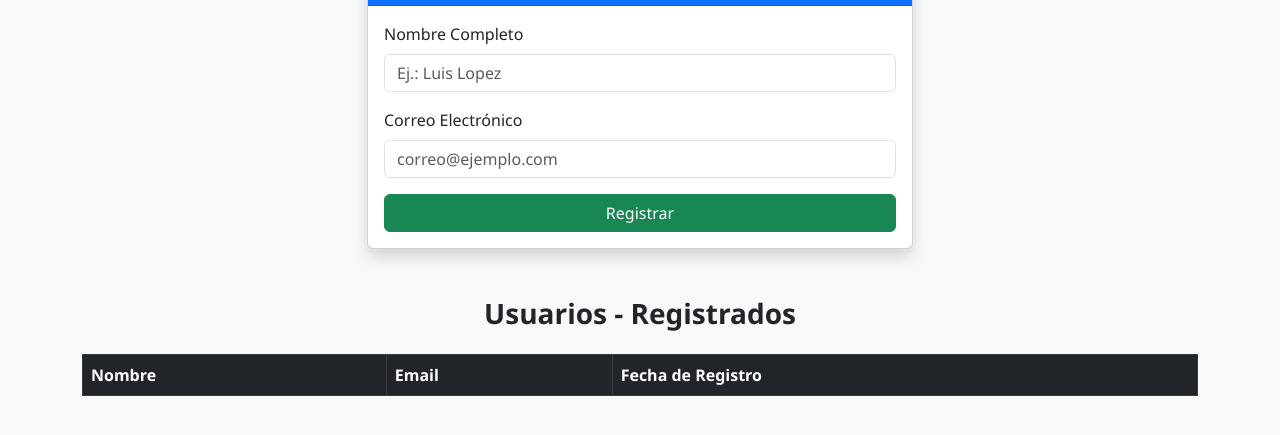
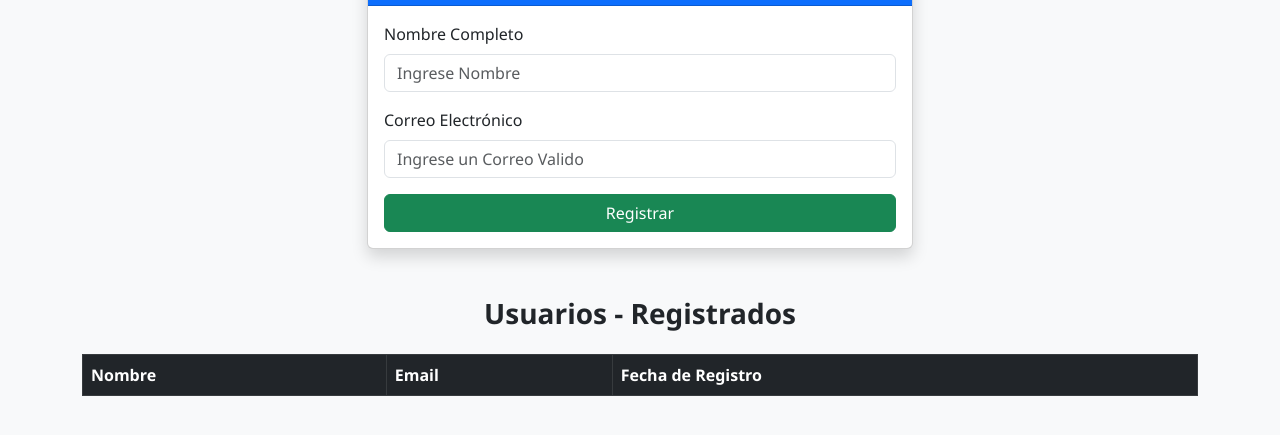
Before and after one commit to loiz1/App-U2-A3, a plain HTML site: page index.html in a window 1280 px wide. Shown: the part 161-596 px from the top of the page. Drawn offline with nearby package versions, Linux system fonts and the light colour scheme.

Commit message:
Update index.html

```diff
--- a/index.html
+++ b/index.html
@@ -23,12 +23,12 @@
           <form id="userForm" novalidate>
             <div class="mb-3">
               <label for="name" class="form-label">Nombre Completo</label>
-              <input type="text" class="form-control" id="name" placeholder="Ej.: Luis Lopez" required />
+              <input type="text" class="form-control" id="name" placeholder="Ingrese Nombre" required />
               <div class="invalid-feedback">Por favor ingrese su nombre completo.</div>
             </div>
             <div class="mb-3">
               <label for="email" class="form-label">Correo Electrónico</label>
-              <input type="email" class="form-control" id="email" placeholder="correo@ejemplo.com" required />
+              <input type="email" class="form-control" id="email" placeholder="Ingrese un Correo Valido" required />
               <div class="invalid-feedback">Por favor ingrese un correo válido.</div>
             </div>
             <button type="submit" class="btn btn-success w-100">Registrar</button>
```
